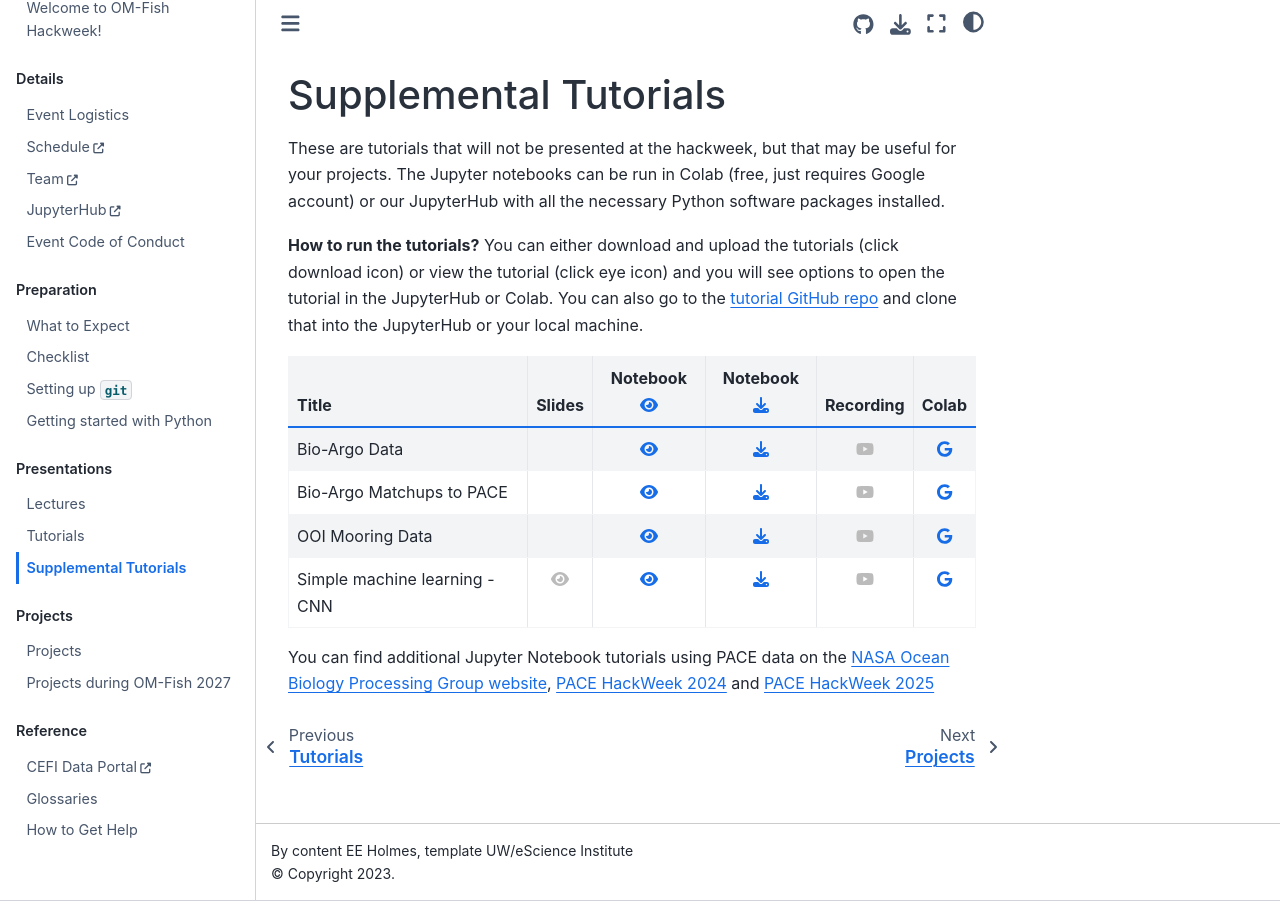
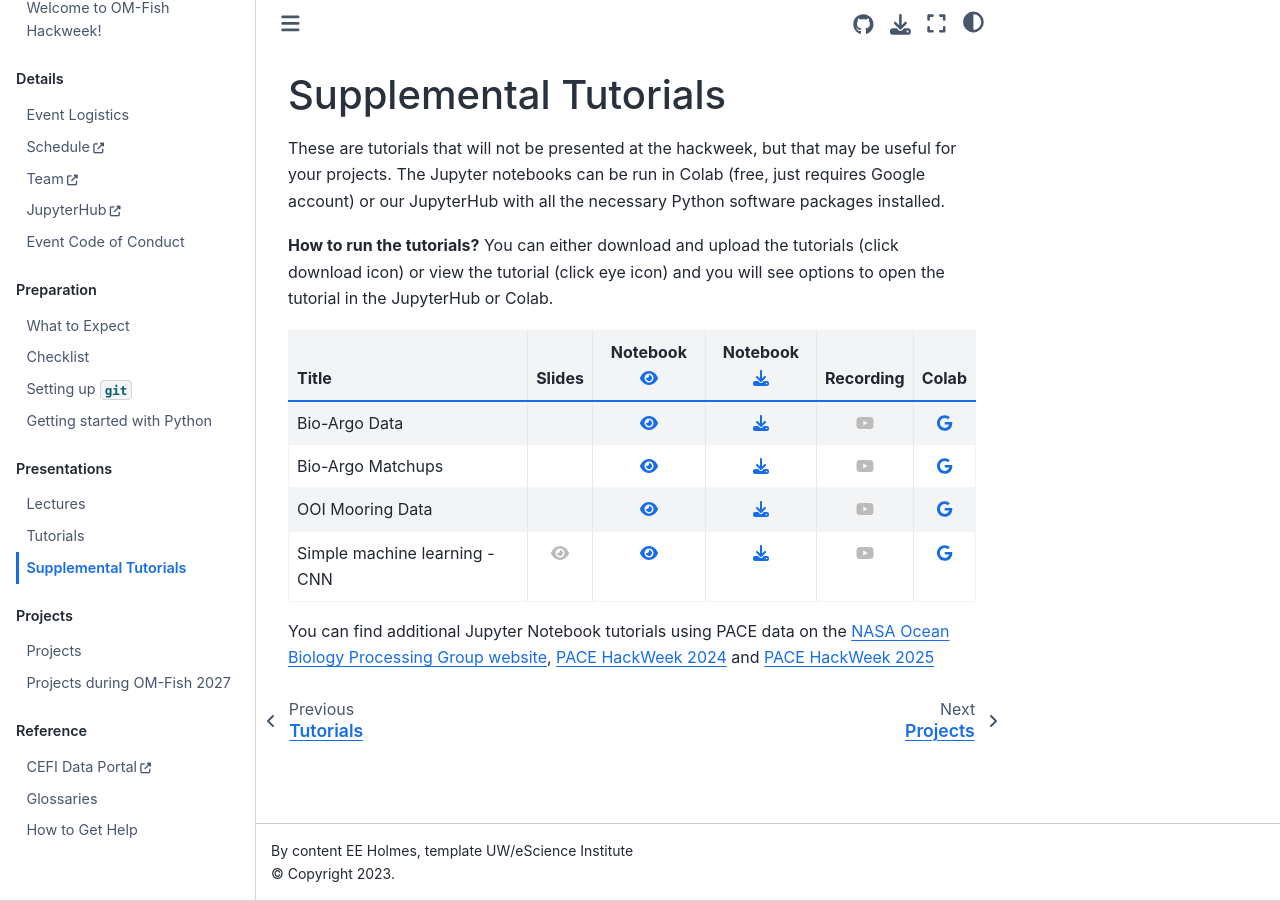
Before and after one commit to nmfs-opensci/om-fish-2027, a Jupyter Book: the page built from book/presentations/extras.md, in a window 1280 px wide. Built offline with Jupyter Book 1.0.4 settings and Sphinx 7.4.7 and the Sphinx Book theme 1.1.4, drawn with Linux system fonts in a browser that asks for light colours.

Commit message:
Revise tutorial title for Bio-Argo Matchups
Updated tutorial titles for clarity and consistency.

```diff
--- a/book/presentations/extras.md
+++ b/book/presentations/extras.md
@@ -3,12 +3,12 @@
 These are tutorials that will not be presented at the hackweek, but that may be useful for your projects. The Jupyter notebooks can be run in Colab (free, just requires Google account) or our
 JupyterHub with all the necessary Python software packages installed.
 
-**How to run the tutorials?** You can either download and upload the tutorials (click download icon) or view the tutorial (click eye icon) and you will see options to open the tutorial in the JupyterHub or Colab. You can also go to the [tutorial GitHub repo](https://github.com/fish-pace/2025-tutorials) and clone that into the JupyterHub or your local machine.
+**How to run the tutorials?** You can either download and upload the tutorials (click download icon) or view the tutorial (click eye icon) and you will see options to open the tutorial in the JupyterHub or Colab.
 
 | Title | Slides | Notebook {{ l1 }} | Notebook {{ d1 }} | Recording | Colab |
 | :---- | :----: | :------: | :-------: |  :-------: | :-------:|
 | Bio-Argo Data  |    | [{{ l1 }}][ba-n] |  <a href="/hackweek-2025/_sources/presentations/notebooks/argopy.ipynb" download>{{ d1 }}</a> |  [{{ v0 }}][ba-v] | [{{ c1 }}][ba-c] |
-| Bio-Argo Matchups to PACE  |    | [{{ l1 }}][bam-n] |  <a href="/hackweek-2025/_sources/presentations/notebooks/argo-matchups.ipynb" download>{{ d1 }}</a> |  [{{ v0 }}][ba-v] | [{{ c1 }}][bam-c] |
+| Bio-Argo Matchups  |    | [{{ l1 }}][bam-n] |  <a href="/hackweek-2025/_sources/presentations/notebooks/argo-matchups.ipynb" download>{{ d1 }}</a> |  [{{ v0 }}][ba-v] | [{{ c1 }}][bam-c] |
 | OOI Mooring Data  |    | [{{ l1 }}][ooi-n] |  <a href="/hackweek-2025/_sources/presentations/notebooks/ooi.ipynb" download>{{ d1 }}</a> |  [{{ v0 }}][ooi-v] | [{{ c1 }}][ooi-c] |
 | Simple machine learning - CNN  | [{{ l0 }}][cnn-l]   | [{{ l1 }}][cnn-n] |  <a href="/hackweek-2025/_sources/presentations/notebooks/notebooks/CNN_2D.ipynb" download>{{ d1 }}</a> |  [{{ v0 }}][cnn-v] | [{{ c1 }}][cnn-c] |
 
```
